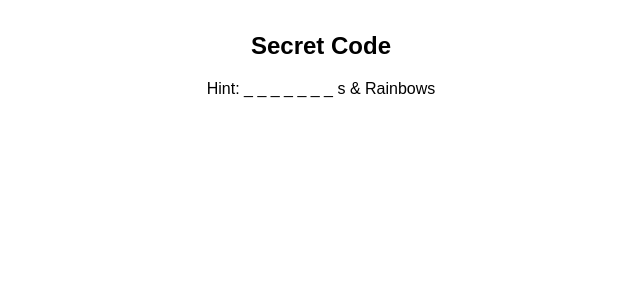
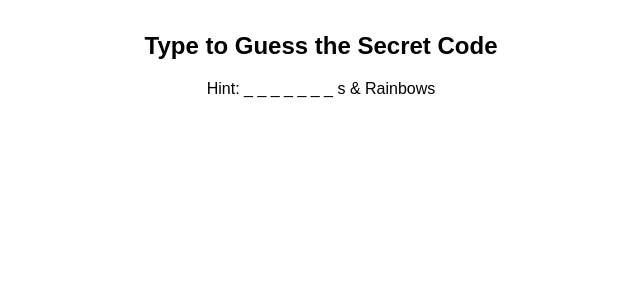
Before and after one commit to jwmunn/jwmunn.github.io, a Jekyll site: the page js30/12/index.html, which Jekyll copies as it is, in a window 1280 px wide. Shown: the top 300 px of the page, without its empty margins (319-959 px from the left). Built offline with Jekyll 4.4.1, drawn with Linux system fonts in a browser that asks for light colours.

Commit message:
Updated text.

```diff
--- a/js30/12/index.html
+++ b/js30/12/index.html
@@ -11,7 +11,7 @@
 </head>
 <body>
 
-  <h2>Secret Code</h2>
+  <h2>Type to Guess the Secret Code</h2>
   <p>Hint: _ _ _ _ _ _ _ s &amp; Rainbows</p>
 <script>
 const pressed = [];
```
